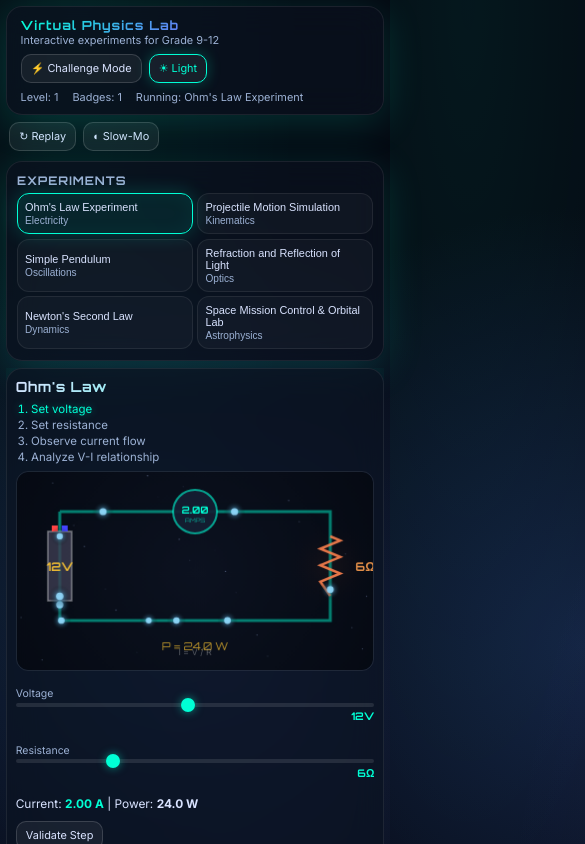
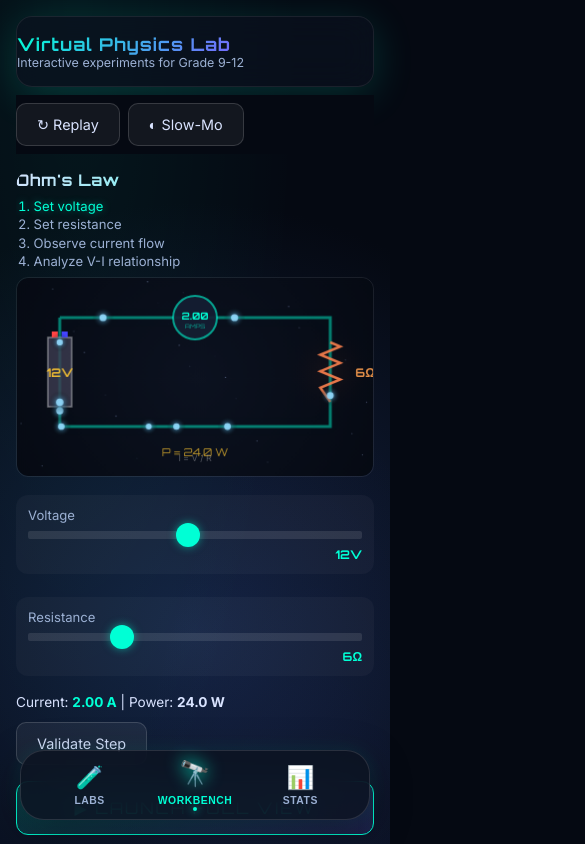
Before and after one commit to hundesatesfa-debug/virtual-lab-simulator, a React (Vite) app: page / in a window 390 px wide. Shown: the top 844 px of the page, 585 px wide, since content can reach past the window. Built offline with nearby package versions, Linux system fonts and the light colour scheme.

Commit message:
mobile app form

```diff
--- a/index.html
+++ b/index.html
@@ -2,8 +2,12 @@
 <html lang="en">
   <head>
     <meta charset="UTF-8" />
-    <meta name="viewport" content="width=device-width, initial-scale=1.0" />
-    <title>Virtual Physics Lab Trainer</title>
+    <meta name="viewport" content="width=device-width, initial-scale=1.0, maximum-scale=1.0, user-scalable=no" />
+    <meta name="theme-color" content="#050912" />
+    <meta name="apple-mobile-web-app-capable" content="yes" />
+    <meta name="apple-mobile-web-app-status-bar-style" content="black-translucent" />
+    <link rel="manifest" href="/manifest.json" />
+    <title>PhysLab | Virtual Physics Lab</title>
   </head>
   <body>
     <div id="root"></div>
--- a/src/App.jsx
+++ b/src/App.jsx
@@ -47,6 +47,7 @@ function LabApp() {
   const [mistakeCount, setMistakeCount] = useState(0);
   const [lastFeedback, setLastFeedback] = useState("");
   const [slowMotion, setSlowMotion] = useState(false);
+  const [activeTab, setActiveTab] = useState("lab"); // lab, experiments, insights
 
   const selectedExperiment = experiments.find((exp) => exp.id === selected) ?? experiments[0];
   const hint = useMemo(
@@ -61,6 +62,7 @@ function LabApp() {
     setMistakeCount(0);
     setStartTime(Date.now());
     setLastFeedback("");
+    setActiveTab("lab"); // Switch back to lab on experiment select
   };
 
   return (
@@ -79,13 +81,16 @@ function LabApp() {
           {slowMotion ? "▶ Normal" : "◐ Slow-Mo"}
         </button>
       </div>
-      <main className="layout">
-        <Dashboard
-          selected={selected}
-          onSelect={onSwitchExperiment}
-          assessmentMode={assessmentMode}
-        />
-        <section className={`workbench ${selectedExperiment.id === "spaceMission" ? "workbench--space" : ""}`}>
+      <main className={`layout tab-${activeTab}`}>
+        <div className={`dashboard-wrapper ${activeTab === 'experiments' ? 'active' : ''}`}>
+          <Dashboard
+            selected={selected}
+            onSelect={onSwitchExperiment}
+            assessmentMode={assessmentMode}
+          />
+        </div>
+
+        <section className={`workbench ${selectedExperiment.id === "spaceMission" ? "workbench--space" : ""} ${activeTab === 'lab' ? 'active' : ''}`}>
           <AnimatePresence mode="wait">
             <motion.div
               key={selectedExperiment.id}
@@ -109,7 +114,8 @@ function LabApp() {
           </AnimatePresence>
           <VoiceControls text={`${selectedExperiment.title}. ${hint}`} />
         </section>
-        <aside className="sidebar">
+
+        <aside className={`sidebar ${activeTab === 'insights' ? 'active' : ''}`}>
           <TutorPanel
             hint={hint}
             feedback={lastFeedback}
@@ -128,6 +134,30 @@ function LabApp() {
           />
         </aside>
       </main>
+
+      <nav className="mobile-nav glass">
+        <button
+          className={`nav-item ${activeTab === 'experiments' ? 'active' : ''}`}
+          onClick={() => setActiveTab('experiments')}
+        >
+          <span className="icon">🧪</span>
+          <span className="label">Labs</span>
+        </button>
+        <button
+          className={`nav-item ${activeTab === 'lab' ? 'active' : ''}`}
+          onClick={() => setActiveTab('lab')}
+        >
+          <span className="icon">🔭</span>
+          <span className="label">Workbench</span>
+        </button>
+        <button
+          className={`nav-item ${activeTab === 'insights' ? 'active' : ''}`}
+          onClick={() => setActiveTab('insights')}
+        >
+          <span className="icon">📊</span>
+          <span className="label">Stats</span>
+        </button>
+      </nav>
     </div>
   );
 }
--- a/src/experiments/SpaceMissionExperiment.jsx
+++ b/src/experiments/SpaceMissionExperiment.jsx
@@ -86,7 +86,7 @@ function FlightView({
           </div>
 
           {/* Left: flight controls */}
-          <div className="hud-left" style={{ maxWidth: 240, gap: "0.4rem" }}>
+          <div className="hud-left">
             <div className="hud-mini-control">
               <label>Thrust</label>
               <button
@@ -142,7 +142,7 @@ function FlightView({
           </div>
 
           {/* Right: coaching */}
-          <div className="hud-right" style={{ maxWidth: 240, gap: "0.4rem" }}>
+          <div className="hud-right">
             <div className="hud-mini-control">
               <label>Coaching</label>
               <p style={{ fontSize: "0.72rem", margin: "0.25rem 0 0", color: "var(--text)", lineHeight: 1.3 }}>{hint}</p>
--- a/src/main.jsx
+++ b/src/main.jsx
@@ -8,3 +8,13 @@ ReactDOM.createRoot(document.getElementById("root")).render(
     <App />
   </React.StrictMode>
 );
+
+if ('serviceWorker' in navigator) {
+  window.addEventListener('load', () => {
+    navigator.serviceWorker.register('/sw.js').then(registration => {
+      console.log('SW registered: ', registration);
+    }).catch(registrationError => {
+      console.log('SW registration failed: ', registrationError);
+    });
+  });
+}
--- a/src/styles.css
+++ b/src/styles.css
@@ -119,20 +119,26 @@ body {
 .layout {
   margin-top: 0.75rem;
   display: grid;
-  grid-template-columns: 220px 1fr 280px;
-  gap: 0.75rem;
+  grid-template-columns: 240px 1fr 300px;
+  gap: 1rem;
   flex: 1;
   min-height: 0;
+  transition: all 0.4s cubic-bezier(0.4, 0, 0.2, 1);
 }
 
 /* ── Dashboard Nav ── */
+.dashboard-wrapper {
+  height: 100%;
+}
+
 .dashboard {
-  padding: 0.75rem;
+  padding: 1rem;
   display: flex;
   flex-direction: column;
-  gap: 0.5rem;
+  gap: 0.75rem;
   overflow-y: auto;
-  max-height: calc(100vh - 120px);
+  max-height: calc(100vh - 140px);
+  height: 100%;
 }
 
 .dashboard h2 {
@@ -951,259 +957,186 @@ body {
    RESPONSIVE BREAKPOINTS
    ═══════════════════════════════ */
 
-/* Tablet & small desktop */
-@media (max-width: 1200px) {
+/* ── Mobile Navigation ── */
+.mobile-nav {
+  display: none;
+  position: fixed;
+  bottom: 1.5rem;
+  left: 50%;
+  transform: translateX(-50%);
+  width: calc(100% - 2.5rem);
+  max-width: 450px;
+  height: 70px;
+  z-index: 2000;
+  display: none; /* Only show on mobile */
+  align-items: center;
+  justify-content: space-around;
+  padding: 0 1rem;
+  border-radius: 24px;
+  border: 1px solid rgba(255, 255, 255, 0.12);
+  background: rgba(12, 19, 33, 0.85);
+  box-shadow: 0 12px 40px rgba(0, 0, 0, 0.4), 0 0 20px rgba(var(--neon-rgb), 0.1);
+}
+
+.nav-item {
+  display: flex;
+  flex-direction: column;
+  align-items: center;
+  justify-content: center;
+  gap: 4px;
+  background: none;
+  border: none;
+  color: var(--muted);
+  cursor: pointer;
+  transition: all 0.3s ease;
+  flex: 1;
+  height: 100%;
+  position: relative;
+}
+
+.nav-item .icon {
+  font-size: 1.4rem;
+  transition: transform 0.3s ease;
+}
+
+.nav-item .label {
+  font-size: 0.65rem;
+  font-weight: 600;
+  text-transform: uppercase;
+  letter-spacing: 0.5px;
+}
+
+.nav-item.active {
+  color: var(--neon);
+}
+
+.nav-item.active .icon {
+  transform: translateY(-4px) scale(1.1);
+  text-shadow: 0 0 15px var(--neon);
+}
+
+.nav-item.active::after {
+  content: '';
+  position: absolute;
+  bottom: 8px;
+  width: 4px;
+  height: 4px;
+  background: var(--neon);
+  border-radius: 50%;
+  box-shadow: 0 0 8px var(--neon);
+}
+
+/* ═══════════════════════════════
+   RESPONSIVE BREAKPOINTS
+   ═══════════════════════════════ */
+
+@media (max-width: 1100px) {
   .layout {
-    grid-template-columns: 1fr;
+    grid-template-columns: 220px 1fr;
+  }
+  .sidebar {
+    display: none; /* Hide sidebar on small desktops, or move it */
+  }
+}
+
+@media (max-width: 900px) {
+  body {
+    padding-bottom: 90px; /* Space for mobile nav */
+  }
+
+  .app-shell {
+    padding: 1rem 1rem 100px;
+  }
+
+  .topbar {
+    padding: 1rem 0;
+  }
+
+  .topbar-actions {
+    display: none; /* Move to specific tabs or hide */
+  }
+
+  .meta {
+    display: none;
+  }
+
+  .layout {
+    display: block;
+    margin-top: 0;
+  }
+
+  .dashboard-wrapper, .workbench, .sidebar {
+    display: none;
+    animation: slideIn 0.4s ease-out;
+  }
+
+  .dashboard-wrapper.active, .workbench.active, .sidebar.active {
+    display: flex;
+  }
+
+  .mobile-nav {
+    display: flex;
   }
 
   .dashboard {
-    flex-direction: row;
-    flex-wrap: wrap;
     max-height: none;
-    overflow: visible;
-  }
-
-  .dashboard h2 {
-    width: 100%;
+    padding: 0;
   }
 
   .experiment-btn {
-    flex: 1;
-    min-width: 140px;
+    padding: 1rem;
+    font-size: 1rem;
   }
 
-  .sidebar {
-    flex-direction: row;
-    max-height: none;
-    overflow: visible;
+  .experiment-card {
+    border: none;
+    background: none;
+    box-shadow: none;
+    padding: 0;
+    backdrop-filter: none;
   }
 
-  .sidebar > * {
-    flex: 1;
-    min-width: 240px;
+  .utility-row {
+    position: sticky;
+    top: 0;
+    z-index: 100;
+    background: var(--bg);
+    padding: 0.5rem 0;
+    margin-bottom: 1rem;
   }
 
-  .space-dashboard {
-    grid-template-columns: 1fr 1fr;
+  @keyframes slideIn {
+    from { opacity: 0; transform: translateY(10px); }
+    to { opacity: 1; transform: translateY(0); }
   }
 }
 
-/* Tablet portrait */
-@media (max-width: 900px) {
-  html { font-size: 15px; }
-
-  .topbar {
-    flex-direction: column;
-    align-items: flex-start;
+/* ── Specific Overrides for Mobile Experience ── */
+@media (max-width: 600px) {
+  .control-row {
+    grid-template-columns: 1fr;
     gap: 0.5rem;
+    background: rgba(255, 255, 255, 0.03);
+    padding: 0.75rem;
+    border-radius: 12px;
   }
 
-  .topbar-actions { margin-left: 0; }
-
-  .space-dashboard {
-    grid-template-columns: 1fr;
+  .control-row input[type="range"] {
+    height: 8px; /* Easier to touch */
   }
 
-  .control-row {
-    grid-template-columns: 100px 1fr 60px;
-  }
-
-  /* Immersive Fullscreen Mobile View */
-  .fullscreen-overlay {
-    position: fixed !important;
-    inset: 0 !important;
-    z-index: 9999 !important;
-    overflow: hidden !important;
-    display: flex;
-    flex-direction: column;
-    background: var(--bg);
-  }
-
-  .fullscreen-canvas-area {
-    position: absolute;
-    inset: 0;
-    width: 100%;
-    height: 100%;
-    overflow: hidden;
-  }
-
-  .fullscreen-canvas-area canvas {
-    position: absolute !important;
-    top: 0;
-    left: 0;
-    width: 100% !important;
-    height: 100% !important;
-    z-index: 1;
-    background: transparent;
-  }
-
-  .fullscreen-hud {
-    position: absolute;
-    inset: 0;
-    pointer-events: none;
-    z-index: 10;
-    display: flex;
-    flex-direction: column;
-    justify-content: space-between;
-    margin-top: 0;
-    background: transparent;
-    min-height: auto;
-  }
-
-  .fullscreen-hud > * {
-    pointer-events: auto;
-  }
-
-  .hud-top, .hud-bottom, .hud-left, .hud-right {
-    position: absolute;
-    transform: none;
-    max-width: none;
-    background: transparent;
-    border: none;
-    margin: 0;
-  }
-
-  .hud-top {
-    top: 0; left: 0; right: 0;
-    padding: 1rem;
-    display: flex;
-    justify-content: flex-end; /* push exit button to right */
-    background: linear-gradient(to bottom, rgba(0,0,0,0.8), transparent);
-  }
-
-  .hud-top h2 { display: none; }
-
-  .hud-bottom {
-    bottom: 0; left: 0; right: 0;
-    padding: 0.75rem 1rem;
-    background: linear-gradient(to top, rgba(0,0,0,0.9), transparent);
-    display: flex;
-    flex-direction: column;
-  }
-
-  .hud-left {
-    top: auto;
-    bottom: 5.5rem;
-    left: 0;
-    right: 0;
-    padding: 0 1rem;
-    flex-direction: row;
-    flex-wrap: wrap;
-    justify-content: center;
-    gap: 0.5rem;
-  }
-
-  .hud-right { display: none !important; }
-
-  .hud-mini-control {
-    background: rgba(0, 0, 0, 0.65);
-    border: 1px solid rgba(255, 255, 255, 0.15);
-    backdrop-filter: blur(4px);
-    flex: 1 1 auto;
-    white-space: nowrap;
-    text-align: center;
-  }
-
-  /* Specific Space Mission hide logic to prioritize visualization */
-  .workbench--space .hud-left .hud-mini-control:nth-child(n+4) {
-    display: none !important;
-  }
-
-  .workbench--space .hud-stat:nth-child(2),
-  .workbench--space .hud-stat:nth-child(n+5) {
-    display: none !important;
-  }
-
-  .hud-stats {
-    display: flex;
-    flex-wrap: nowrap;
-    justify-content: center;
-    gap: 1.5rem;
-    margin: 0;
-    overflow-x: auto;
-  }
-
-  .hud-stats::-webkit-scrollbar { display: none; }
-
-  .hud-stat-value {
-    font-size: 1.35rem;
-    text-shadow: 0 2px 10px rgba(0,0,0,0.8);
-  }
-}
-
-/* Mobile */
-@media (max-width: 600px) {
-  html { font-size: 14px; }
-
-  .app-shell { padding: 0.4rem; }
-
-  .topbar h1 { font-size: 0.9rem; }
-
-  .layout { gap: 0.5rem; }
-
-  .dashboard {
-    gap: 0.35rem;
-  }
-
-  .experiment-btn {
-    min-width: 120px;
-    padding: 0.5rem;
-    font-size: 0.78rem;
-  }
-
-  .experiment-card { padding: 0.65rem; }
-
-  .hud-top {
-    padding: 0.65rem 1rem;
-    flex-direction: column;
-    align-items: flex-start;
-    gap: 0.5rem;
-  }
-
-  .hud-top h2 { font-size: 0.85rem; }
-
-  .hud-bottom { padding: 1rem; }
-
-  .hud-stat-value { font-size: 1rem; }
-
-  .hud-stats { gap: 0.75rem; }
-
-  .control-row {
-    grid-template-columns: 1fr;
-    gap: 0.2rem;
-  }
-
-  .control-row span { font-size: 0.75rem; }
-
-  .sidebar > * {
-    min-width: 100%;
-  }
-
-  .space-canvas-wrap {
-    min-height: 250px;
-  }
-
-  .space-canvas-hero {
-    min-height: 300px;
+  .control-row input[type="range"]::-webkit-slider-thumb {
+    width: 24px;
+    height: 24px;
   }
 
   .btn {
-    padding: 0.45rem 0.65rem;
-    font-size: 0.78rem;
+    padding: 0.75rem 1.25rem;
+    font-size: 0.9rem;
   }
 
-  .btn-fullscreen {
-    top: 0.5rem;
-    right: 0.5rem;
-    padding: 0.4rem 0.7rem;
-    font-size: 0.75rem;
+  .run-experiment-btn {
+    padding: 1rem;
+    font-size: 1rem;
   }
 }
-
-/* Very small screens */
-@media (max-width: 380px) {
-  .topbar h1 { font-size: 0.8rem; }
-  .meta { font-size: 0.7rem; }
-  .experiment-btn { min-width: 100%; }
-}
```
Also changed, not shown: public/sw.js (added, +22 -0 lines), public/manifest.json (added).
